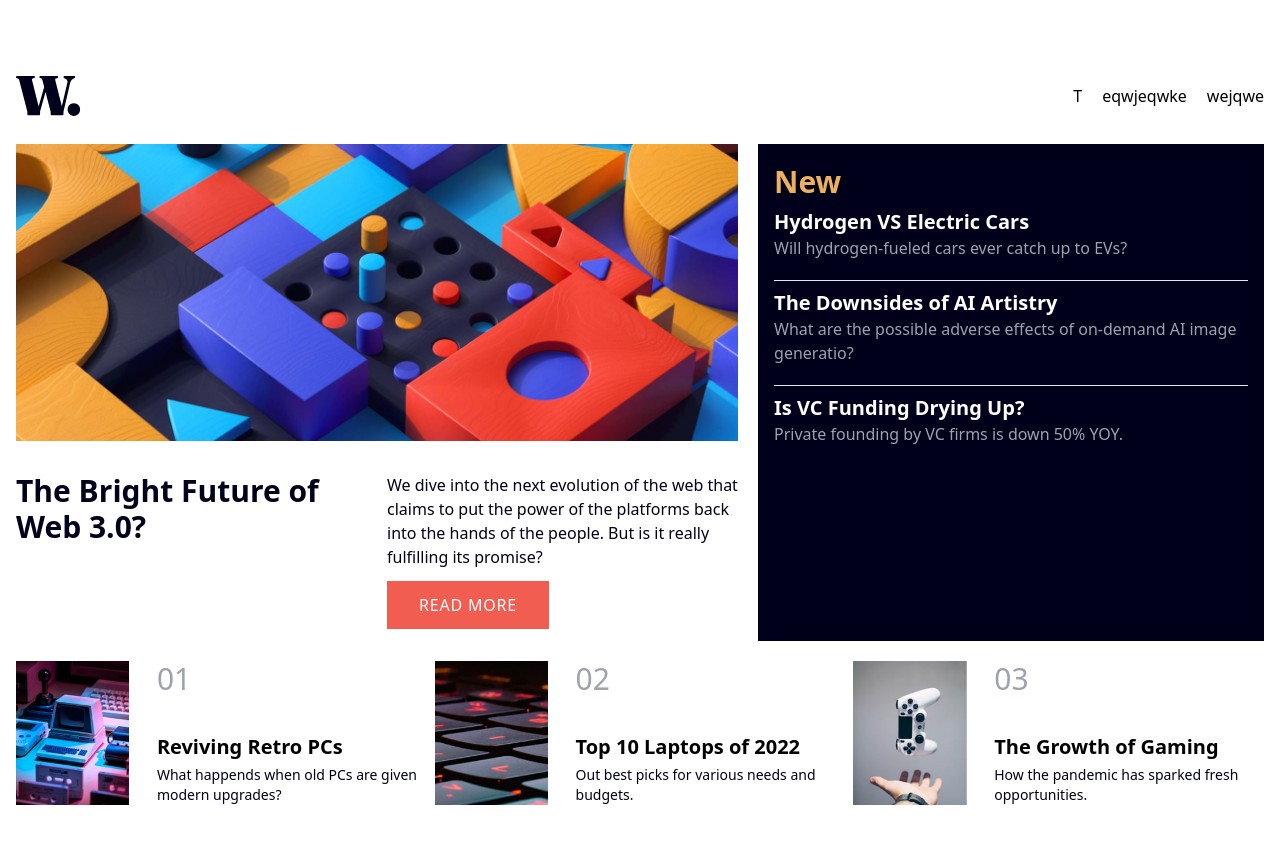
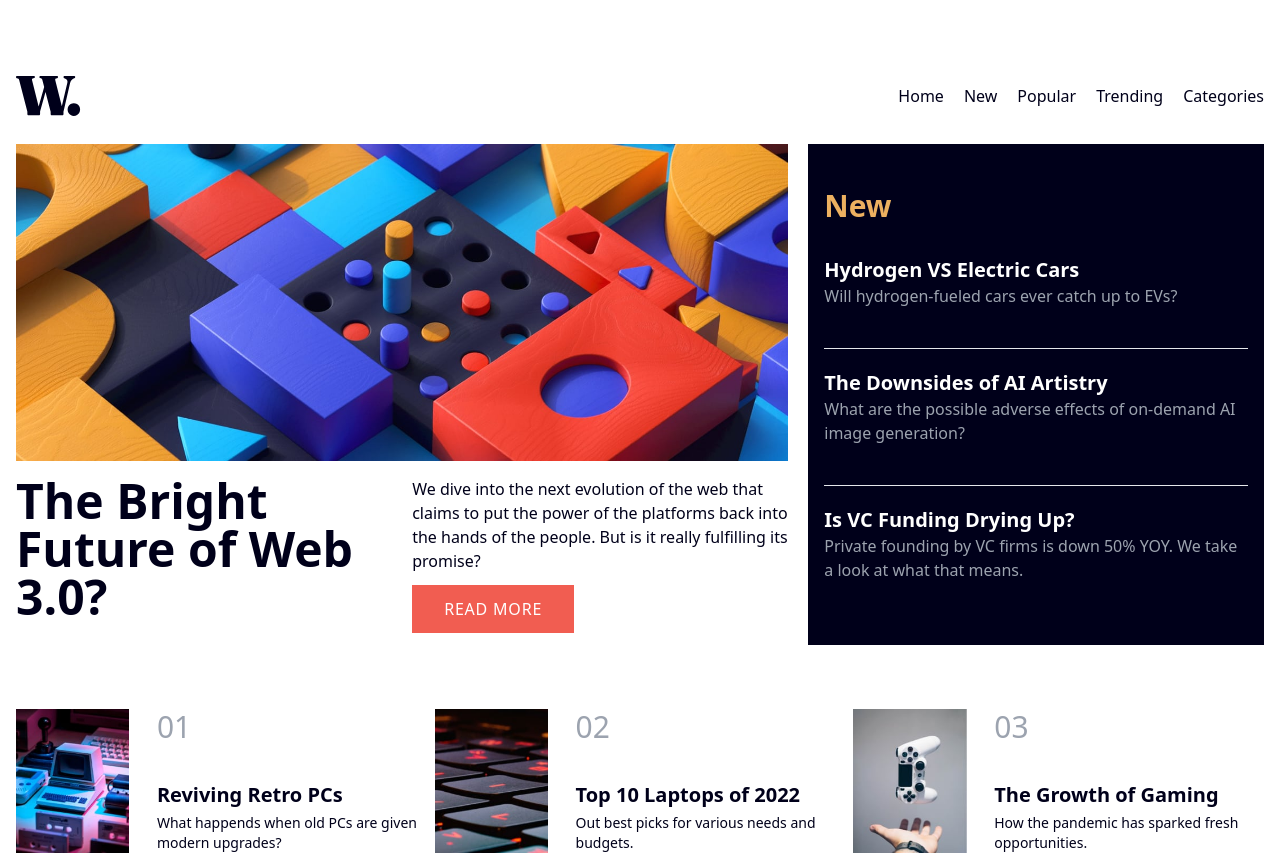
Before and after one commit to KamilGrocholski/chall, a React (Vite) app: page /news-homepage in a window 1280 px wide. Before the commit the page ends 805 px from the top, so only its background shows below. Built offline with nearby package versions, Linux system fonts and the light colour scheme; a web font is replaced by a local one.

Commit message:
news homepage

```diff
--- a/src/Home.tsx
+++ b/src/Home.tsx
@@ -12,7 +12,7 @@ const SOLUTIONS_LINKS = [
     { path: '/pricing-component', label: 'Pricing component' },
     { path: '/password-generator', label: 'Password generator' },
     { path: '/pomodoro', label: 'Pomodoro' },
-    // { path: '/news-homepage', label: 'News homepage' },
+    { path: '/news-homepage', label: 'News homepage' },
 ] as const
 
 const EXTERNAL_LINKS = {
--- a/src/news-homepage/components/layout/Header.tsx
+++ b/src/news-homepage/components/layout/Header.tsx
@@ -1,4 +1,7 @@
+import { useState } from 'react'
 import LogoSvg from '../../assets/images/logo.svg'
+import MenuCloseIcon from '../../assets/images/icon-menu-close.svg'
+import MenuOpenIcon from '../../assets/images/icon-menu.svg'
 
 type Link = {
     href: string
@@ -6,9 +9,11 @@ type Link = {
 }
 
 const LINKS: Link[] = [
-    { href: 'eqwewq', label: 'T' },
-    { href: 'eqwewqeqeq', label: 'eqwjeqwke' },
-    { href: 'qweqweqwqwnekwqen', label: 'wejqwe' },
+    { href: 'eqwewq', label: 'Home' },
+    { href: 'eqwewqeqeq', label: 'New' },
+    { href: 'qweqweqwqwnekwqen', label: 'Popular' },
+    { href: 'qweqweqwqwnekwqen', label: 'Trending' },
+    { href: 'qweqweqwqwnekwqen', label: 'Categories' },
 ]
 
 const Logo = () => {
@@ -16,16 +21,69 @@ const Logo = () => {
 }
 
 const Navigation = () => {
+    const [isMenuOpen, setIsMenuOpen] = useState<boolean>(false)
+
     return (
         <nav>
-            <ul className="flex flex-row space-x-5 items-center">
+            <button
+                className="md:hidden static"
+                onClick={() => setIsMenuOpen(true)}
+            >
+                <img src={MenuOpenIcon} />
+            </button>
+            <Modal show={isMenuOpen} close={() => setIsMenuOpen(false)} />
+            <ul className="hidden flex-row space-x-5 items-center md:flex">
                 {LINKS.map((link) => (
                     <li key={link.label}>
-                        <a href={link.href}>{link.label}</a>
+                        <a
+                            href={link.href}
+                            className="hover:text-np-secondary text-np-primary"
+                        >
+                            {link.label}
+                        </a>
                     </li>
                 ))}
             </ul>
         </nav>
+    )
+}
+
+const Modal: React.FC<{ show: boolean; close(): void }> = ({ show, close }) => {
+    return (
+        <>
+            {show ? (
+                <>
+                    <div className="justify-center items-center flex overflow-x-hidden overflow-y-hidden fixed top-0 bottom-0 right-0 z-50 outline-none focus:outline-none">
+                        <div className="relative my-6 max-w-3xl">
+                            {/*content*/}
+                            <div className="py-8 px-5 shadow-lg min-h-screen h-full flex w-64 justify-end relative flex-col bg-white">
+                                <button
+                                    onClick={close}
+                                    className="w-full flex justify-end mb-16"
+                                >
+                                    <img src={MenuCloseIcon} />
+                                </button>
+                                <div className="relative flex-auto">
+                                    <ul className="flex flex-col space-y-5">
+                                        {LINKS.map((link) => (
+                                            <li
+                                                key={link.label}
+                                                className="text-xl capitalize"
+                                            >
+                                                <a href={link.href}>
+                                                    {link.label}
+                                                </a>
+                                            </li>
+                                        ))}
+                                    </ul>
+                                </div>
+                            </div>
+                        </div>
+                    </div>
+                    <div className="opacity-25 fixed inset-0 z-40 bg-black"></div>
+                </>
+            ) : null}
+        </>
     )
 }
 
--- a/src/news-homepage/index.tsx
+++ b/src/news-homepage/index.tsx
@@ -19,23 +19,24 @@ const newArticles: NewArticle[] = [
     {
         title: 'The Downsides of AI Artistry',
         description:
-            'What are the possible adverse effects of on-demand AI image generatio?',
+            'What are the possible adverse effects of on-demand AI image generation?',
         href: '',
     },
     {
         title: 'Is VC Funding Drying Up?',
-        description: 'Private founding by VC firms is down  50% YOY.',
+        description:
+            'Private founding by VC firms is down  50% YOY. We take a look at what that means.',
         href: '',
     },
 ]
 
 const NewArticlesSection = () => {
     return (
-        <section className="px-4 py-5 flex flex-col bg-np-primary">
+        <section className="px-4 py-8 flex flex-col justify-evenly bg-np-primary">
             <h1 className="text-3xl font-semibold text-np-accent">New</h1>
-            <ul className="flex flex-col divide-y space-y-3">
+            <ul className="flex flex-col divide-y space-y-5">
                 {newArticles.map((article) => (
-                    <li key={article.title} className="py-2">
+                    <li key={article.title} className="py-5">
                         <a
                             href={article.href}
                             className="hover:text-np-accent text-white text-xl font-semibold"
@@ -52,13 +53,13 @@ const NewArticlesSection = () => {
 
 const BigSection = () => {
     return (
-        <section className="flex flex-col justify-between gap-5 md:w-8/12">
+        <section className="flex flex-col justify-between gap-1 md:w-[90%]">
             <div className="md:flex-1">
                 <img src={Big} alt="" />
             </div>
             <div className="grid md:grid-cols-2 grid-cols-1 gap-5 py-3">
                 <div>
-                    <h1 className="text-3xl font-semibold text-np-primary">
+                    <h1 className="text-5xl font-bold text-np-primary">
                         The Bright Future of Web 3.0?
                     </h1>
                 </div>
@@ -104,7 +105,7 @@ const restArticles: RestArticle[] = [
 
 const RestArticlesSection = () => {
     return (
-        <section className="grid grid-cols-1 md:grid-cols-3 gap-2 mt-5">
+        <section className="grid grid-cols-1 md:grid-cols-3 gap-2 mt-16">
             {restArticles.map((article, articleIndex) => (
                 <article className="grid grid-cols-3 gap-3">
                     <div className="col-span-1">
@@ -116,7 +117,12 @@ const RestArticlesSection = () => {
                         </span>
                         <div>
                             <h3 className="text-xl pb-1 text-np-primay font-semibold">
-                                {article.title}
+                                <a
+                                    href={article.href}
+                                    className="hover:text-np-accent text-np-primary"
+                                >
+                                    {article.title}
+                                </a>
                             </h3>
                             <p className="text-np-primary text-sm">
                                 {article.description}
@@ -134,7 +140,7 @@ const NewsHomepage = () => {
         <div className="container mx-auto px-4">
             <Header />
             <main>
-                <div className="flex md:flex-row flex-col gap-5">
+                <div className="flex md:flex-row flex-col gap-5 h-fit">
                     <BigSection />
                     <NewArticlesSection />
                 </div>
```
